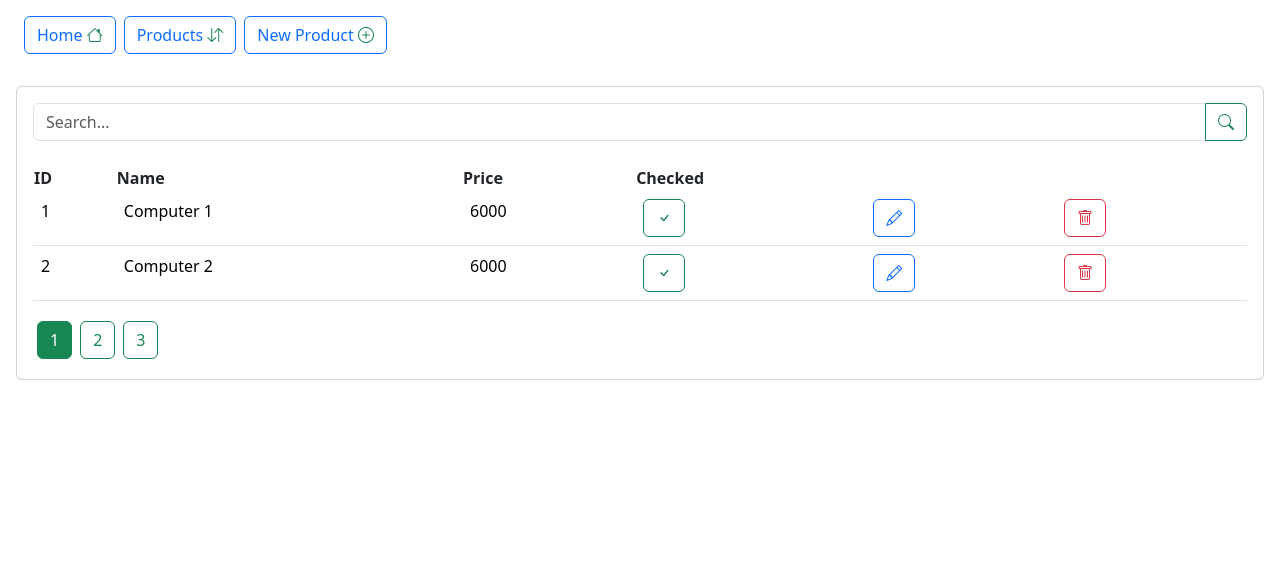
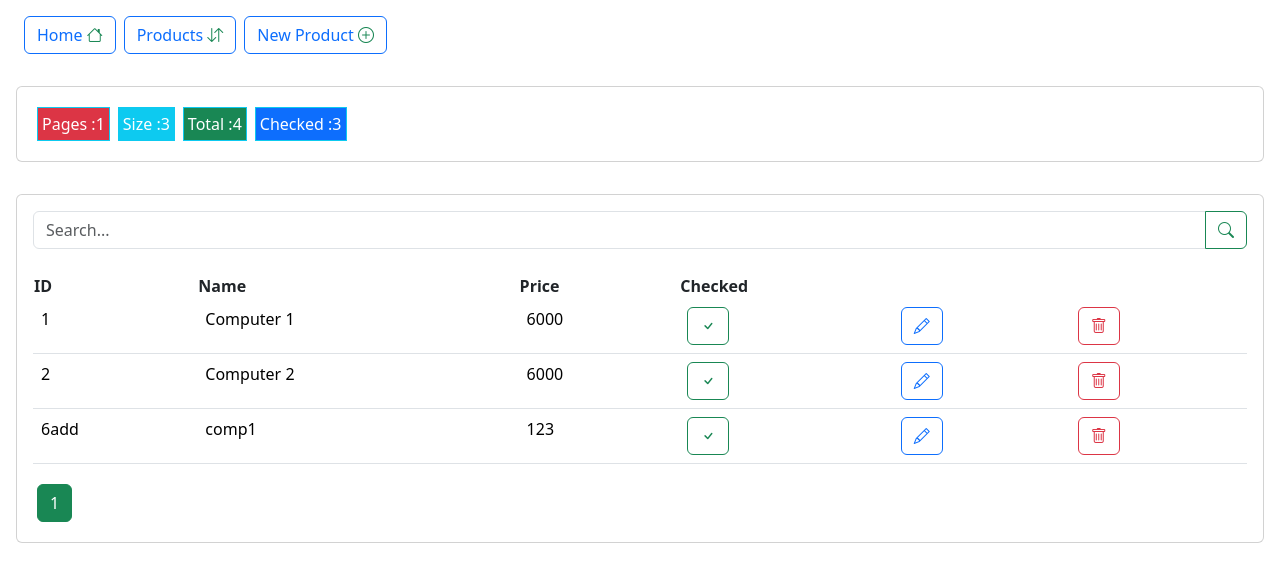
Before and after one commit to devAhansal/Activite-Pratique-N-4-Angular-Spring, an Angular app in the folder VueApp/: page /products in a window 1280 px wide. Shown: the top 582 px of the page. Built offline with nearby package versions, Linux system fonts and the light colour scheme; data requests are answered from the project's data file.

Commit message:
feat: add app-state service for centralized state management

```diff
--- a/VueApp/data/db.json
+++ b/VueApp/data/db.json
@@ -23,12 +23,6 @@
       "name": "comp1",
       "price": "123",
       "checked": true
-    },
-    {
-      "id": "a6cb",
-      "name": "comp1",
-      "price": "123",
-      "checked": true
     }
   ]
 }
--- a/VueApp/src/app/app.component.html
+++ b/VueApp/src/app/app.component.html
@@ -11,7 +11,7 @@
     </li>
   </ul>
 </div>
-
+<app-dashboard></app-dashboard>
 <router-outlet>
 
 </router-outlet>
--- a/VueApp/src/app/app.module.ts
+++ b/VueApp/src/app/app.module.ts
@@ -9,6 +9,7 @@
 import { NewProductComponent } from './new-product/new-product.component';
 import {HttpClientModule} from "@angular/common/http";
 import { EditProductComponent } from './edit-product/edit-product.component';
+import { DashboardComponent } from './dashboard/dashboard.component';
 
 @NgModule({
   declarations: [
@@ -16,7 +17,8 @@
     HomeComponent,
     ProductsComponent,
     NewProductComponent,
-    EditProductComponent
+    EditProductComponent,
+    DashboardComponent
   ],
   imports: [
     BrowserModule,
--- /dev/null
+++ b/VueApp/src/app/dashboard/dashboard.component.html
@@ -0,0 +1,23 @@
+<div class="p-3">
+  <div class="card">
+    <div class="card-body">
+      <ul class="nav nav-pills">
+        <li>
+          <label class="border border-info p-1 bg-danger text-white m-1">Pages :{{appState.productsState.totalPages}}</label>
+        </li>
+        <li>
+          <label class="border border-info p-1 bg-info text-white m-1">
+            Size :{{appState.productsState.pageSize}}</label>
+        </li>
+        <li>
+          <label class="border border-info p-1 bg-success text-white m-1">
+            Total :{{appState.productsState.totalProducts}}</label>
+        </li>
+        <li>
+          <label class="border border-info p-1 bg-primary text-white m-1">
+            Checked :{{totalCheckedProducts()}}</label>
+        </li>
+      </ul>
+    </div>
+  </div>
+</div>
--- /dev/null
+++ b/VueApp/src/app/dashboard/dashboard.component.ts
@@ -0,0 +1,18 @@
+import { Component } from '@angular/core';
+import {AppStateService} from "../services/app-state.service";
+
+@Component({
+  selector: 'app-dashboard',
+  templateUrl: './dashboard.component.html',
+  styleUrl: './dashboard.component.css'
+})
+export class DashboardComponent {
+  constructor(public appState:AppStateService) {
+  }
+
+  totalCheckedProducts() {
+    let  checkedProducts =
+      this.appState.productsState.products.filter((p:any)=>p.checked==true);
+    return checkedProducts.length;
+  }
+}
--- a/VueApp/src/app/products/products.component.html
+++ b/VueApp/src/app/products/products.component.html
@@ -2,7 +2,7 @@
   <div class="card">
     <div class="card-body">
       <div class="input-group">
-        <input [(ngModel)]="keyword" type="text" class="form-control" placeholder="Search...">
+        <input [(ngModel)]="appState.productsState.keyword" type="text" class="form-control" placeholder="Search...">
         <button (click)="searchProducts()" class="btn btn-outline-success">
           <i class="bi bi-search"></i>
         </button>
@@ -15,8 +15,8 @@
         <th>Price</th>
         <th>Checked</th>
         </thead>
-        <tbody *ngIf="products">
-        <tr *ngFor="let product of products">
+        <tbody *ngIf="appState.productsState.products">
+        <tr *ngFor="let product of appState.productsState.products">
           <td>{{ product.id }}</td>
           <td>{{ product.name }}</td>
           <td>{{ product.price }}</td>
@@ -40,9 +40,9 @@
       </table>
 
       <ul class="nav nav-pills">
-        <li *ngFor="let page of [].constructor(this.totalPages);let i=index">
+        <li *ngFor="let page of [].constructor(appState.productsState.totalPages);let i=index">
           <button (click)="handleGotoPage(i+1)"
-                  [ngClass]="currentPage==(i+1)? 'btn btn-success m-1'
+                  [ngClass]="appState.productsState.currentPage==(i+1)? 'btn btn-success m-1'
                   :'btn btn-outline-success m-1'">
             {{(i+1)}}
           </button>
--- a/VueApp/src/app/products/products.component.ts
+++ b/VueApp/src/app/products/products.component.ts
@@ -4,6 +4,7 @@
 import {Product} from "../model/product.model";
 import {Observable} from "rxjs";
 import {Router} from "@angular/router";
+import {AppStateService} from "../services/app-state.service";
 
 @Component({
   selector: 'app-products',
@@ -11,22 +12,12 @@
   styleUrl: './products.component.css'
 })
 export class ProductsComponent implements OnInit {
-  totalPages: number = 10;
-  currentPage: number = 1;
-  pageSize: number = 2;
-  // It is better to create a Products class.ts
-  // to define properties instead of using <any>
-  public products: Array<Product> = [];
-
-  public products$!: Observable<Array<Product>>;
-
-  public keyword: string = "";
 
   // In Angular, when you add the `private` keyword to a variable in the constructor,
   // it automatically creates a private property for the class and assigns the parameter to that property.
   // This is commonly used for dependency injection.
-  constructor(private productService: ProductService , private  router: Router) {
-
+  constructor(private productService: ProductService, private router: Router,
+              public appState: AppStateService) {
   }
 
   ngOnInit(): void {
@@ -34,29 +25,44 @@
   }
 
   searchProducts(): void {
+    this.appState.setProductState({
+      status:"LOADING",
+    })
     //this.products$ = this.productService.getProducts(1,4);
-    this.productService.searchProducts(this.keyword, this.currentPage, this.pageSize)
+    this.productService.searchProducts(this.appState.productsState.keyword, this.appState.productsState.currentPage, this.appState.productsState.pageSize)
       .subscribe({
         next: (resp) => {
-          this.products = resp.body as Product[];
-          let totalProducts: number = parseInt(resp.headers.get('x-total-count') ?? '10', 10);
-          this.totalPages = Math.floor(totalProducts / this.pageSize);
-          if (totalProducts % this.pageSize != 0) {
-            this.totalPages = this.totalPages + 1;
+          let products = resp.body as Product[];
+          let totalProducts:number=parseInt(resp.headers.get('X-Total-Count')!);
+         // this.appState.productsState.totalProducts=totalProducts;
+         let totalPages = Math.floor(totalProducts / this.appState.productsState.pageSize);
+          if (totalProducts % this.appState.productsState.pageSize != 0) {
+            this.appState.productsState.totalPages = this.appState.productsState.totalPages + 1;
           }
+
+          this.appState.setProductState({
+            products:products,
+            totalProducts:totalProducts,
+            totalPages:totalPages,
+            status:"LOADED",
+          })
         },
         error: err => {
           console.log(err)
+          this.appState.setProductState({
+            status:"ERROR",
+            erroMessage:err
+          });
         }
       });
   }
 
   handleGotoPage(page: number) {
-    this.currentPage=page;
+    this.appState.productsState.currentPage = page;
     this.searchProducts();
   }
 
-  handleCheckProduct(product:Product) {
+  handleCheckProduct(product: Product) {
     this.productService.checkProduct(product)
       .subscribe({
         next: updatedProduct => {
@@ -69,7 +75,7 @@
       })
   }
 
-  handledeleteProduct(product:Product): void {
+  handledeleteProduct(product: Product): void {
     if (confirm("Etes vous sur ?"))
       this.productService.deleteProduct(product).subscribe({
         next: value => {
--- /dev/null
+++ b/VueApp/src/app/services/app-state.service.ts
@@ -0,0 +1,29 @@
+import {Injectable} from '@angular/core';
+
+@Injectable({
+  providedIn: 'root'
+})
+export class AppStateService {
+
+  constructor() {
+  }
+
+  public productsState: any = {
+    // It is better to create a Products class.ts
+    // to define properties instead of using <any>
+    products: [],
+    keyword: "",
+    totalPages: 0,
+    pageSize: 3,
+    currentPage: 1,
+    totalProducts: 0,
+    status:"",
+    erroMessage:""
+  }
+
+  public setProductState(state: any): void {
+    this.productsState = {...this.productsState, ...state}
+  }
+
+
+}
```
Also changed, not shown: VueApp/src/app/dashboard/dashboard.component.css (added), 2 other files (tests, documents, lock files or other folders).
